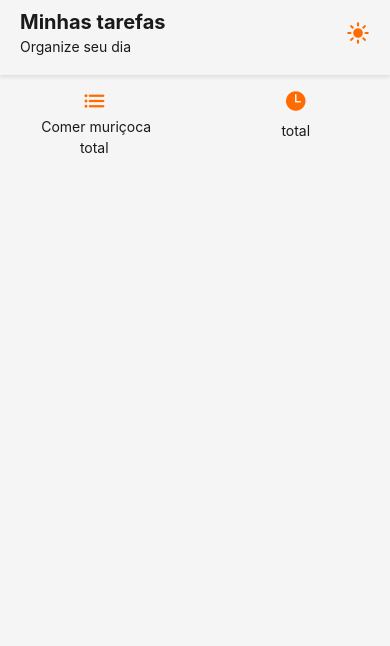
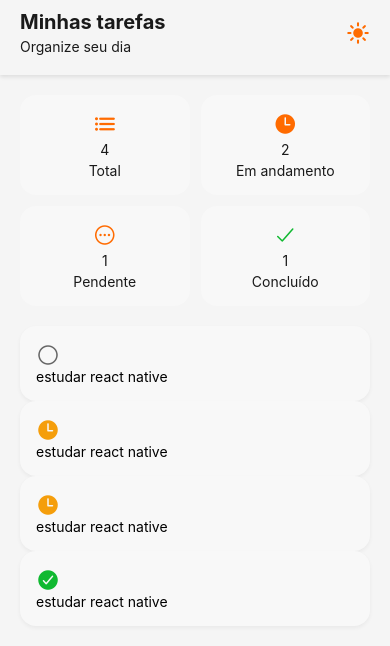
Before and after one commit to DiegoNovais01/Atividade-mobile, a React Native app: screen / in a window 390 px wide. Shown: the top 646 px of the page. Built offline with nearby package versions, Linux system fonts and the light colour scheme.

Commit message:
Atividade Mobile
Tá chegando em um resultado interessante, gostei
18/11/2025
(mandei isso no dia seguinte pq a internet de padaria n deixou mandar o projeto no final da aula)

```diff
--- a/App.js
+++ b/App.js
@@ -25,7 +25,6 @@ export default function App() {
 
         <View style={styles.passwordContainer}>
           <TextInput
-            placeholder='Senha'
             secureTextEntry={!visivelSenha}
             style={[styles.input, styles.inputPassword]}
           />
--- a/App.jsx
+++ b/App.jsx
@@ -12,14 +12,67 @@ import { Ionicons } from "@expo/vector-icons";
 
 export default function App() {
   const [useDark, setDark] = useState(false)
+  const [useTask, setTask] = useState([
+    { id: 1, desc: "estudar react native", status: "pendente" },
+    { id: 2, desc: "estudar react native", status: "emAndamento" },
+    { id: 3, desc: "estudar react native", status: "emAndamento" },
+    { id: 4, desc: "estudar react native", status: "concluido" },
+  ])
+
+  const getStatus = () => {
+    const total = useTask.length
+    const pendente = useTask.filter((t) => t.status === "pendente").length
+    const emAndamento = useTask.filter((t) => t.status === "emAndamento").length
+    const concluido = useTask.filter((t) => t.status === "concluido").length
+    return { total, pendente, emAndamento, concluido }
+  }
+  const status = getStatus()
+
+  const getStatusIcon = (statusTask) => {
+    switch (statusTask) {
+      case "concluido":
+        return "checkmark-circle"
+      case "emAndamento":
+        return "time"
+      case "pendente":
+        return "ellipse-outline"
+      default:
+        return "ellipse-outline"
+    }
+  }
+
+  const getStatusColors = (statusTask) => {
+    switch (statusTask) {
+      case "concluido":
+        return colors.succes;
+      case "emAndamento":
+        return colors.warning;
+      case "pendente":
+        return colors.subText;
+      default:
+        return colors.subText;
+    }
+  };
+
+
   const colors = useDark ? {
     bg: "#0a0a0a",
     text: "#fff",
-    iconColor: "#ff6b00"
+    iconColor: "#ff6b00",
+    cardSecondary: "#252525",
+    succes: "#10b931",
+    warning: "#f59e0b",
+    accent: "#ff6b00",
+    subText: "#666"
   } : {
     bg: "#f5f5f5",
     text: "#1a1a1a",
-    iconColor: "#ff6b00"
+    iconColor: "#ff6b00",
+    cardSecondary: "#f8f8f8",
+    succes: "#10b931",
+    warning: "#f59e0b",
+    accent: "#ff6b00",
+    subText: "#666"
   }
 
   return (
@@ -52,8 +105,8 @@ export default function App() {
               size={24}
               style={[{ color: colors.iconColor }]}
             />
-            <Text style={[{ color: colors.text }]}>{status.total} Comer muriçoca</Text>
-            <Text style={[{ color: colors.text }]}>total</Text>
+            <Text style={[{ color: colors.text }]}>{status.total}</Text>
+            <Text style={[{ color: colors.text }]}>Total</Text>
           </View>
 
           <View style={[styles.statusCard, { backgroundColor: colors.cardSecondary }]}>
@@ -63,9 +116,53 @@ export default function App() {
               style={[{ color: colors.iconColor }]}
             />
             <Text style={[{ color: colors.text }]}>{status.emAndamento}</Text>
-            <Text style={[{ color: colors.text }]}>total</Text>
+            <Text style={[{ color: colors.text }]}>Em andamento</Text>
           </View>
+
+          <View style={[styles.statusCard, { backgroundColor: colors.cardSecondary }]}>
+            <Ionicons
+              name="ellipsis-horizontal-circle-outline"
+              size={24}
+              style={[{ color: colors.iconColor }]}
+            />
+            <Text style={[{ color: colors.text }]}>{status.pendente}</Text>
+            <Text style={[{ color: colors.text }]}>Pendente</Text>
+          </View>
+
+          <View style={[styles.statusCard, { backgroundColor: colors.cardSecondary }]}>
+            <Ionicons
+              name="checkmark"
+              size={24}
+              style={[{ color: colors.succes }]}
+            />
+            <Text style={[{ color: colors.text }]}>{status.pendente}</Text>
+            <Text style={[{ color: colors.text }]}>Concluído</Text>
+          </View>
+
+
         </View>
+
+        {useTask.length == 0 ?
+          (
+            <Text>Nenhuma tarefa</Text>
+          ) : (
+            useTask.map((t, index) => (
+              <View
+                key={index}
+                style={[styles.todoCard, { backgroundColor: colors.cardSecondary }]}
+              >
+                <View style={[styles.todoLeft]}>
+                  <Ionicons
+                    name={getStatusIcon(t.status)}
+                    size={24}
+                    color={getStatusColors(t.status)}
+                  />
+                  <Text>{t.desc}</Text>
+                </View>
+              </View>
+            ))
+          )}
+
       </ScrollView>
 
     </KeyboardAvoidingView >
@@ -110,5 +207,39 @@ const styles = StyleSheet.create({
     padding: 13,
     alignItems: "center",
     gap: 4
+  },
+  headerSubtitle: {
+    fontSize: 14,
+    marginTop: 4
+  },
+  content: {
+    flex: 1,
+    padding: 20
+  },
+  statusContainer: {
+    flexDirection: "row",
+    flexWrap: "wrap",
+    gap: 11,
+    marginBottom: 20
+  },
+  statusCard: {
+    flex: 1,
+    minWidth: "47%",
+    borderRadius: 16,
+    padding: 16,
+    alignItems: "center",
+    gap: 4
+  },
+  todoCard: {
+    flexDirection: "row",
+    justifyContent: "space-between",
+    alignItems: "center",
+    borderRadius: 16,
+    padding: 16,
+    shadowColor: "#000",
+    shadowOffset: { width: 0, height: 2 },
+    shadowOpacity: 0.05,
+    shadowRadius: 4,
+    elevation: 2
   }
 })
```
